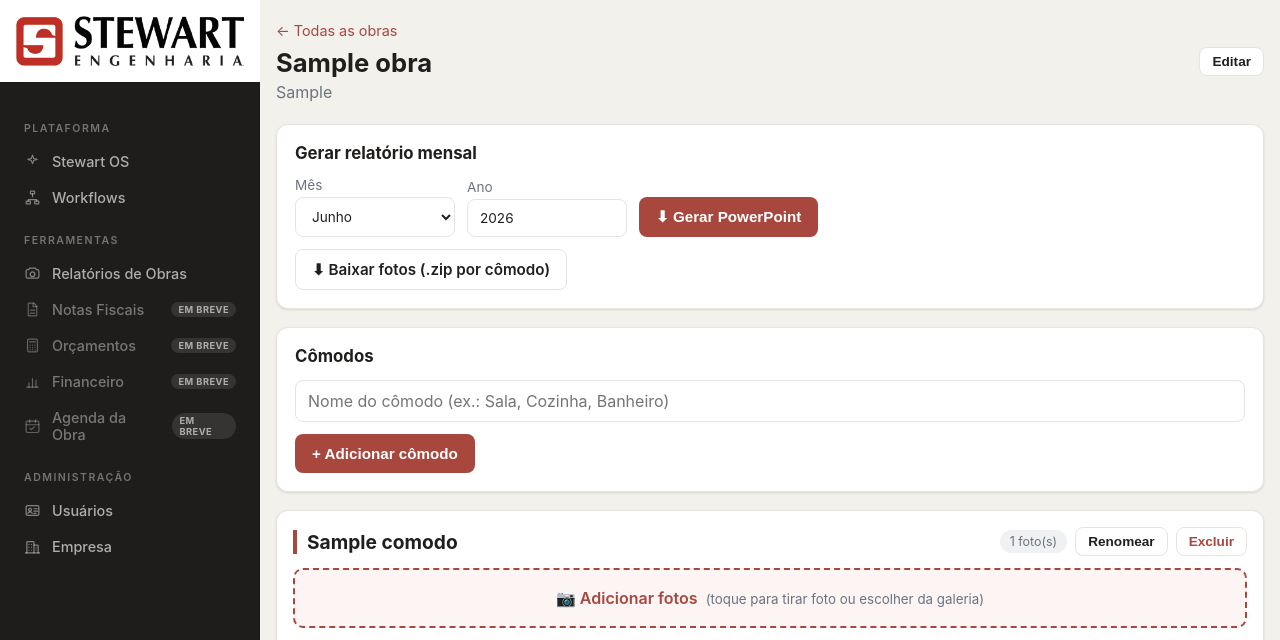
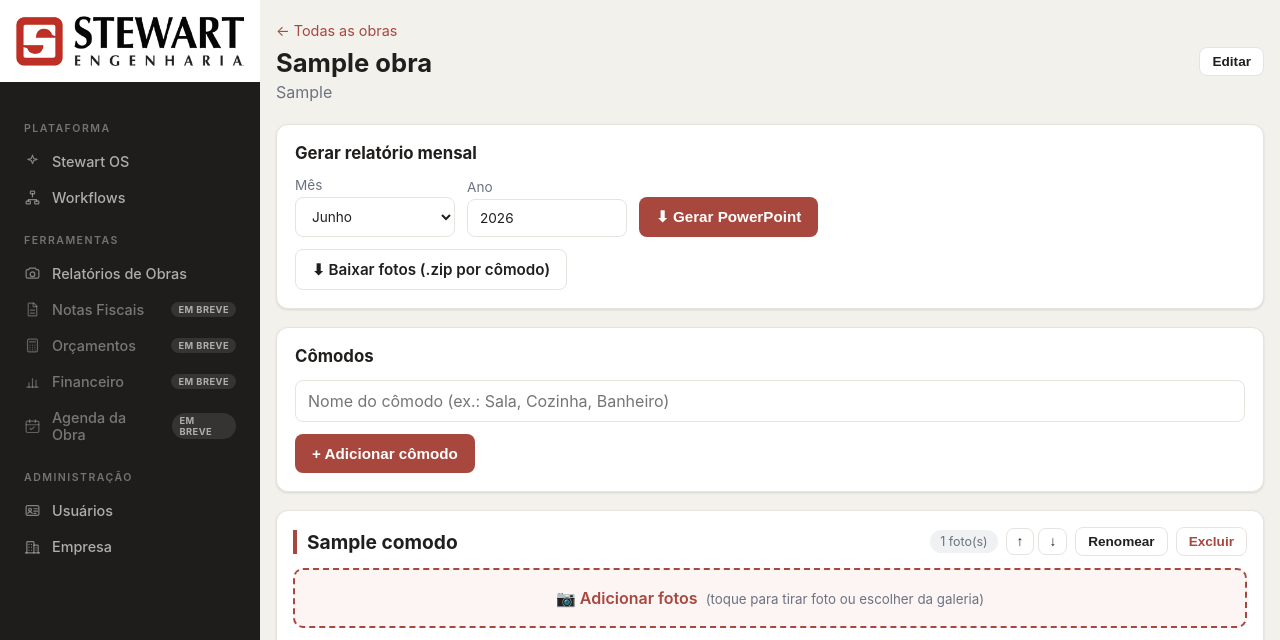
Before and after one commit to pedrogoesia/stewart, a Flask app: page /obra/1 in a window 1280 px wide. Shown: the top 640 px of the page. Run offline with Flask 3, Linux system fonts and the light colour scheme; a user stored in the database is signed in; tables that the repository leaves empty hold one stand-in row (values such as "Sample post"); some libraries are stand-ins or nearby versions.

Commit message:
Permite reordenar os cômodos (botões ↑/↓)
Cada cômodo ganha botões para mover para cima/baixo; a nova ordem é salva e
vale no PowerPoint e no .zip. Nova rota /obra/<id>/comodos/reordenar com
verificação de dono (testado: bloqueia reordenar obra alheia).

https://claude.ai/code/session_01DfBsRb469UrQ5twVHEMxF3

```diff
--- a/blueprints/relatorios.py
+++ b/blueprints/relatorios.py
@@ -122,6 +122,21 @@ def criar_comodo(obra_id):
     db.session.add(comodo)
     db.session.commit()
     return jsonify({"id": comodo.id, "nome": nome})
+
+
+@bp.route("/obra/<int:obra_id>/comodos/reordenar", methods=["POST"])
+@login_required
+def reordenar_comodos(obra_id):
+    """Atualiza a ordem dos cômodos da obra (a ordem que vale no PowerPoint)."""
+    obra = obra_do_usuario(obra_id)
+    ids = request.form.get("ordem", "")
+    id_list = [int(x) for x in ids.split(",") if x.strip().isdigit()]
+    comodos = {c.id: c for c in obra.comodos}
+    for posicao, comodo_id in enumerate(id_list):
+        if comodo_id in comodos:
+            comodos[comodo_id].ordem = posicao
+    db.session.commit()
+    return jsonify({"ok": True})
 
 
 @bp.route("/comodo/<int:comodo_id>/renomear", methods=["POST"])
--- a/static/css/style.css
+++ b/static/css/style.css
@@ -82,6 +82,8 @@ h2 { font-size: 1.2rem; }
 .btn-ghost-danger { background: #fff; border-color: var(--line); color: var(--red); }
 .btn-ghost-danger:hover { background: #fdecec; }
 .btn-sm { padding: 6px 12px; font-size: .85rem; }
+.btn-icon { padding: 6px 10px; font-weight: 700; line-height: 1; }
+.comodo-mover { display: inline-flex; gap: 4px; }
 
 /* ----------------------------------------------------------- Cards (obras) */
 .cards { display: grid; grid-template-columns: repeat(auto-fill, minmax(260px, 1fr)); gap: 16px; }
--- a/static/js/app.js
+++ b/static/js/app.js
@@ -44,6 +44,10 @@ function comodoTemplate(id, nome) {
       <h2 class="comodo-nome" data-id="${id}">${escapeHtml(nome)}</h2>
       <div class="comodo-tools">
         <span class="badge foto-count">0 foto(s)</span>
+        <span class="comodo-mover">
+          <button class="btn btn-sm btn-ghost btn-icon" title="Mover para cima" onclick="moverComodo(${id}, -1)">↑</button>
+          <button class="btn btn-sm btn-ghost btn-icon" title="Mover para baixo" onclick="moverComodo(${id}, 1)">↓</button>
+        </span>
         <button class="btn btn-sm btn-ghost" onclick="renomearComodo(${id})">Renomear</button>
         <button class="btn btn-sm btn-ghost-danger" onclick="excluirComodo(${id})">Excluir</button>
       </div>
@@ -72,6 +76,29 @@ async function excluirComodo(id) {
   if (!confirm("Excluir este cômodo e todas as suas fotos?")) return;
   const resp = await postForm(`/comodo/${id}/excluir`, {});
   if (resp.ok) document.querySelector(`[data-comodo-id="${id}"]`).remove();
+}
+
+// Move um cômodo para cima (-1) ou para baixo (1) e salva a nova ordem.
+async function moverComodo(id, dir) {
+  const sec = document.querySelector(`.comodo[data-comodo-id="${id}"]`);
+  if (!sec) return;
+  if (dir < 0) {
+    const prev = sec.previousElementSibling;
+    if (!prev || !prev.classList.contains("comodo")) return;  // já é o primeiro
+    sec.parentNode.insertBefore(sec, prev);
+  } else {
+    const next = sec.nextElementSibling;
+    if (!next || !next.classList.contains("comodo")) return;   // já é o último
+    sec.parentNode.insertBefore(next, sec);
+  }
+  sec.scrollIntoView({ behavior: "smooth", block: "nearest" });
+  await salvarOrdemComodos();
+}
+
+async function salvarOrdemComodos() {
+  const ids = [...document.querySelectorAll("#comodos .comodo[data-comodo-id]")]
+    .map((s) => s.dataset.comodoId);
+  await postForm(`/obra/${window.OBRA_ID}/comodos/reordenar`, { ordem: ids.join(",") });
 }
 
 // ------------------------------------------------------------------ Fotos
--- a/templates/obra.html
+++ b/templates/obra.html
@@ -53,6 +53,10 @@
       <h2 class="comodo-nome" data-id="{{ c.id }}">{{ c.nome }}</h2>
       <div class="comodo-tools">
         <span class="badge foto-count">{{ grupo.fotos|length }} foto(s)</span>
+        <span class="comodo-mover">
+          <button class="btn btn-sm btn-ghost btn-icon" title="Mover para cima" onclick="moverComodo({{ c.id }}, -1)">↑</button>
+          <button class="btn btn-sm btn-ghost btn-icon" title="Mover para baixo" onclick="moverComodo({{ c.id }}, 1)">↓</button>
+        </span>
         <button class="btn btn-sm btn-ghost" onclick="renomearComodo({{ c.id }})">Renomear</button>
         <button class="btn btn-sm btn-ghost-danger" onclick="excluirComodo({{ c.id }})">Excluir</button>
       </div>
```
